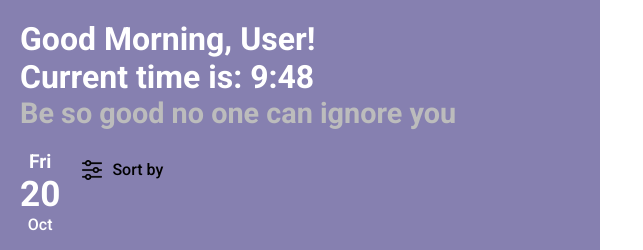
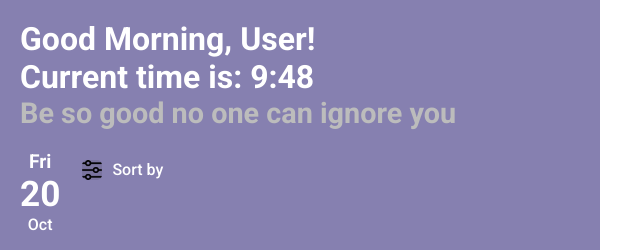
Before and after one commit to advn1/react-todo, a React (Vite) app: page / in a window 1280 px wide. Shown: the top 250 px of the page, without its empty margins (0-643 px from the left). Built offline with nearby package versions, Linux system fonts and the light colour scheme.

Commit message:
update sort ui

```diff
--- a/src/View.jsx
+++ b/src/View.jsx
@@ -27,8 +27,8 @@ export default function UpdApp({handleSubmit,
                 </div>
                 <div className="buttons">
                     <div className="button">
-                    <img className="icon sort" src="./src/assets/sort.png"></img>
-                    <p>Sort by</p>
+                        <img className="icon sort" src="./src/assets/sort.png"></img>
+                        <p>Sort by</p>
                     </div>
                 </div>
             </div>
--- a/src/index.css
+++ b/src/index.css
@@ -79,6 +79,10 @@
   flex-direction: row;
 }
 
+.button > p {
+  color: white
+}
+
 /*all-todo properties*/
 .all-todo-div {
   max-height: 360px;
@@ -141,6 +145,11 @@
   align-self: center;
 }
 
+.sort {
+  border-radius: 5px;
+  background-color: rgb(122, 116, 159);
+}
+
 /*add-task properties*/
 
 .add-task-div {
```
